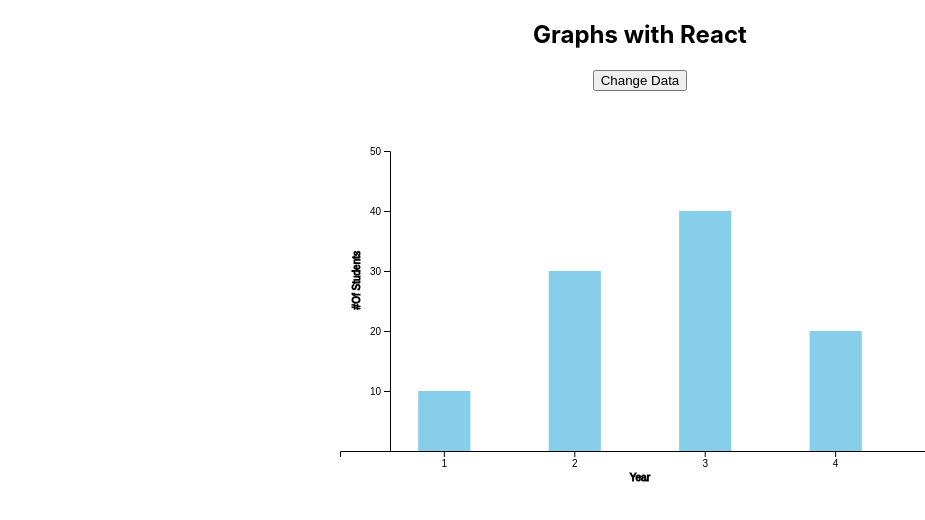
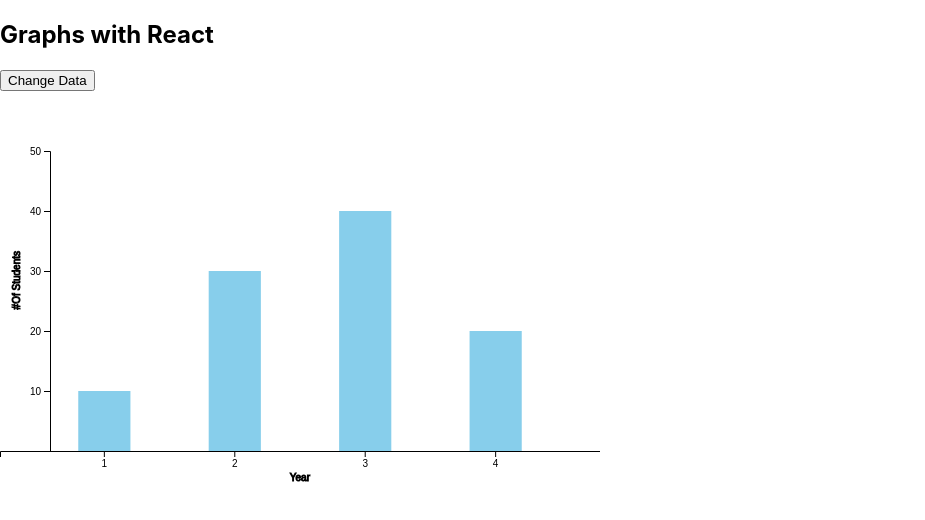
Before and after one commit to NewsroomDevelopment/scraper-dashboard, a React (Create React App) app: page / in a window 1280 px wide. Shown: the top 520 px of the page, without its empty margins (0-925 px from the left). Built offline with nearby package versions, Linux system fonts and the light colour scheme.

Commit message:
Moved BarGraph into its own component

```diff
--- a/src/App.js
+++ b/src/App.js
@@ -1,49 +1,10 @@
 // App.js
-import React, { Component, useEffect, useState } from 'react';
 import './App.css';
-import BarGraph from './containers/BarGraph';
+import BarGraph from './components/BarGraph';
 
-const datas = [
-    [[1,2,3,4],[10, 30, 40, 20]],
-    [[1,2,3,4,5,6],[10, 40, 30, 20, 50, 10]],
-    [[1,2,3,4,5],[60, 30, 40, 20, 30]]
-]
-var i = 0;
-
-
-class App extends React.Component {
-
-    constructor(props){
-        super(props);
-        this.state = {
-            data : datas[0],
-            width : 600,
-            height : 400,
-            id : "bar"
-        }
+function App() {
+    return (
+        <BarGraph/>
+      );
     }
-
-
-    changeChart = () => {
-        i++
-        if(i === datas.length) i = 0;
-        this.setState({data: datas[i]});
-
-    }
-
-    render(){
-        return (
-        <div className="App" >
-
-            <h2>Graphs with React</h2>
-            <button onClick={this.changeChart}>Change Data</button>
-        <BarGraph id = {this.state.id} data={this.state.data} width={this.state.width} height={this.state.height} />
-
-        </div>
-
-    );
-    }
-
-}
-
 export default App;
--- a/src/containers/BarGraph.js
+++ b/src/components/BarGraph.js
@@ -6,8 +6,14 @@ import React, { useRef, useEffect } from 'react';
 
 
 
+const datas = [
+    [[1,2,3,4],[10, 30, 40, 20]],
+    [[1,2,3,4,5,6],[10, 40, 30, 20, 50, 10]],
+    [[1,2,3,4,5],[60, 30, 40, 20, 30]]
+]
+var i = 0;
 
-function BarGraph ({ width, height, data, id }){
+function CreateBarGraph ({ width, height, data, id }){
     const ref = useRef();
     var data_x = data[0];
     var data_y = data[1];
@@ -137,7 +143,6 @@ function BarGraph ({ width, height, data, id }){
             .enter()
             .append("rect")
             .on('mouseover', function (d, i) {
-                var coords = d3.pointer(d)
                 d3.select(this).transition("color")
                     .duration('50')
                     .attr('opacity', '.85')
@@ -179,8 +184,6 @@ function BarGraph ({ width, height, data, id }){
             .remove()
 
     }
-
-
     return (
         <div className="chart" id = {id}>
             <svg ref={ref}>
@@ -191,4 +194,39 @@ function BarGraph ({ width, height, data, id }){
 
 }
 
+class BarGraph extends React.Component {
+
+    constructor(props){
+        super(props);
+        this.state = {
+            data : datas[0],
+            width : 600,
+            height : 400,
+            id : "bar"
+        }
+    }
+
+
+    changeChart = () => {
+        i++
+        if(i === datas.length) i = 0;
+        this.setState({data: datas[i]});
+
+    }
+
+    render(){
+        return (
+        <div className="BarGraphs" >
+
+            <h2>Graphs with React</h2>
+            <button onClick={this.changeChart}>Change Data</button>
+        <CreateBarGraph id = {this.state.id} data={this.state.data} width={this.state.width} height={this.state.height} />
+
+        </div>
+
+    );
+    }
+
+}
+
 export default BarGraph;
```
